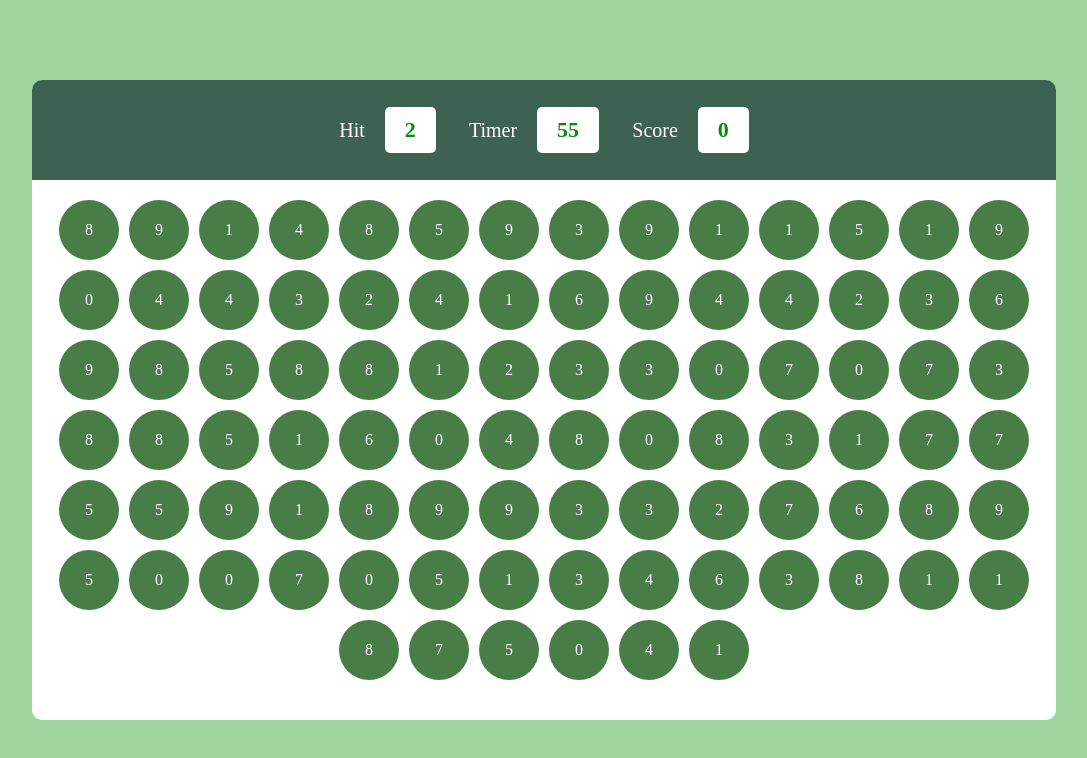
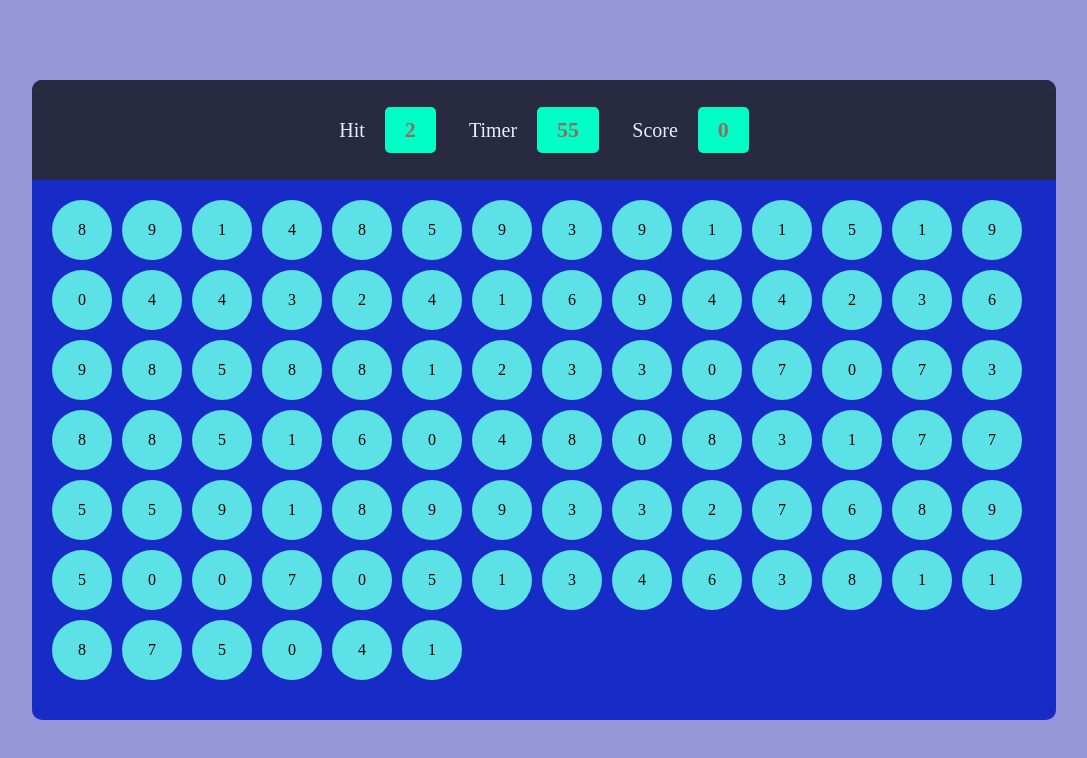
Before and after one commit to PavitraLaxmi05/Bubble-Game, a plain HTML site: page Bubble game/index.html in a window 1280 px wide. Shown: the whole page, without its empty margins (96-1183 px from the left). Drawn offline with Linux system fonts and the light colour scheme.

Commit message:
Updated style.css

```diff
--- a/Bubble game/style.css
+++ b/Bubble game/style.css
@@ -16,7 +16,7 @@ html,body{
     justify-content: center;
     width:100%;
     height: 100%;
-    background-color: rgb(158, 212, 158);
+    background-color:	#9797d7;
 }
 
 #panel{
@@ -24,7 +24,7 @@ html,body{
     width:80%;
     height: 80%;
     border-radius: 10px;
-    background-color: #fff;
+    background-color: #172bc7;
 }
 
 #ptop{
@@ -35,7 +35,7 @@ html,body{
     align-items: center;
     width:100%;
     height: 100px;
-    background-color: rgb(62, 98, 82);
+    background-color: #272A40;
 
 }
 
@@ -47,18 +47,19 @@ html,body{
 .elem h2{
     font-weight: 500;
     font-size: 20px;
+    color:	#E4F0FB;
 }
 .box{
-    color:rgb(10, 139, 10);
+    color:#8D6E63;
     font-weight: 600;
     font-size: 22px;
     padding:10px 20px;
-    background-color: white;
+    background-color: #00FFC6;
     border-radius: 5px;
 }
 
 #pbtm{
-    display: flex;
+    display: flex;    #00FFC6
     justify-content: center;
     align-items: center;
     gap:10px;
@@ -74,13 +75,13 @@ html,body{
     justify-content: center;
     width:60px;
     height: 60px;
-    background-color: rgb(72, 125, 72);
-    color:white;
+    background-color:#5CE1E6;
+    color:	black;
     border-radius: 50%;
     font-weight: 500;
 }
 
 .bubble:hover{
-    background-color: rgb(34, 74, 34);
+    background-color: 	#FF3CAC;
     cursor:pointer;
 }
```
